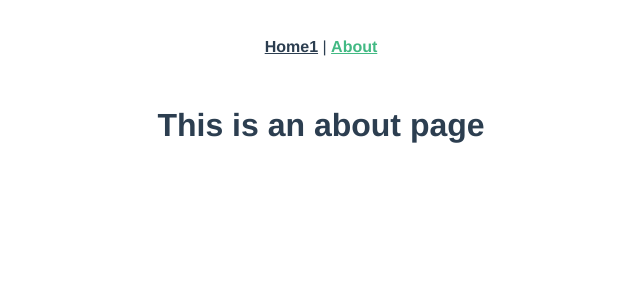
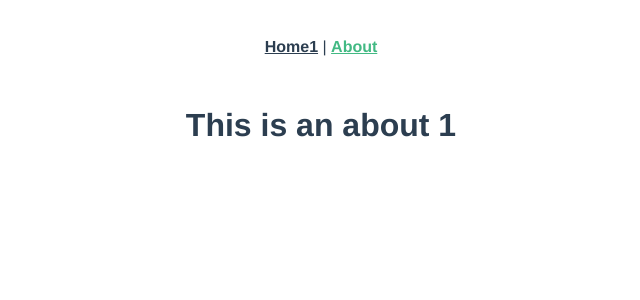
Before and after one commit to hengtop/vue3-template, a Vue app: page /about in a window 1280 px wide. Shown: the top 300 px of the page, without its empty margins (319-959 px from the left). Built offline with nearby package versions, Linux system fonts and the light colour scheme.

Commit message:
fix(lint): test11

```diff
--- a/src/views/About.vue
+++ b/src/views/About.vue
@@ -1,5 +1,10 @@
+<!--
+ * @Date: 2021-11-10 23:23:08
+ * @LastEditors: zhangheng
+ * @LastEditTime: 2021-11-11 00:15:05
+-->
 <template>
   <div class="about">
-    <h1>This is an about page</h1>
+    <h1>This is an about 1</h1>
   </div>
 </template>
```
